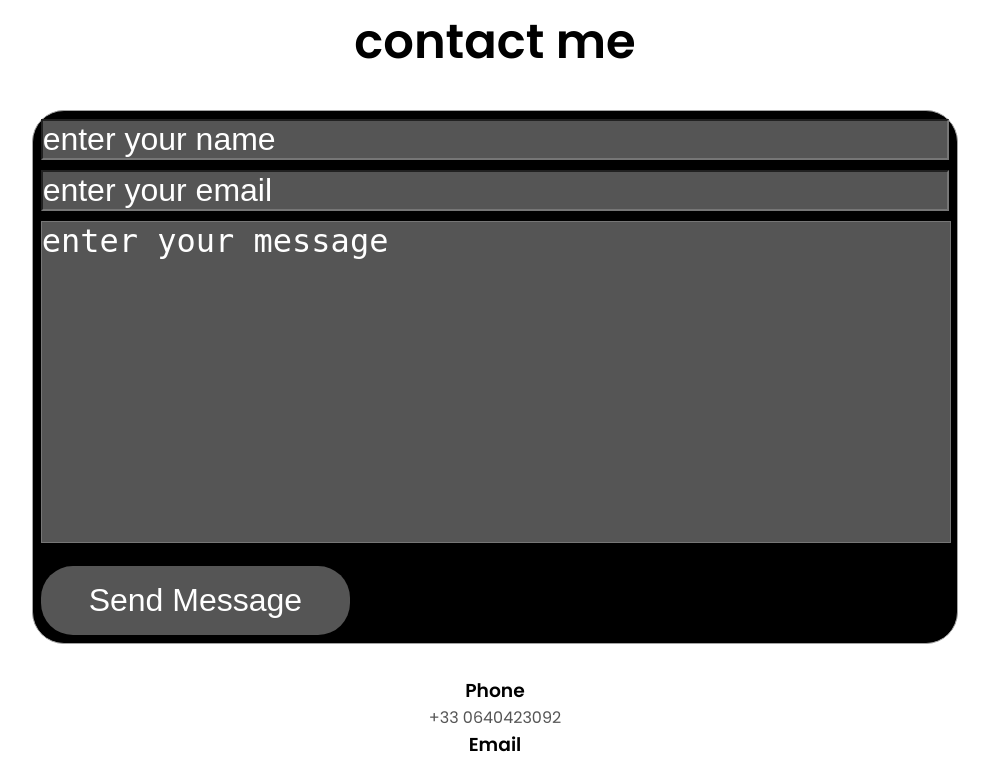
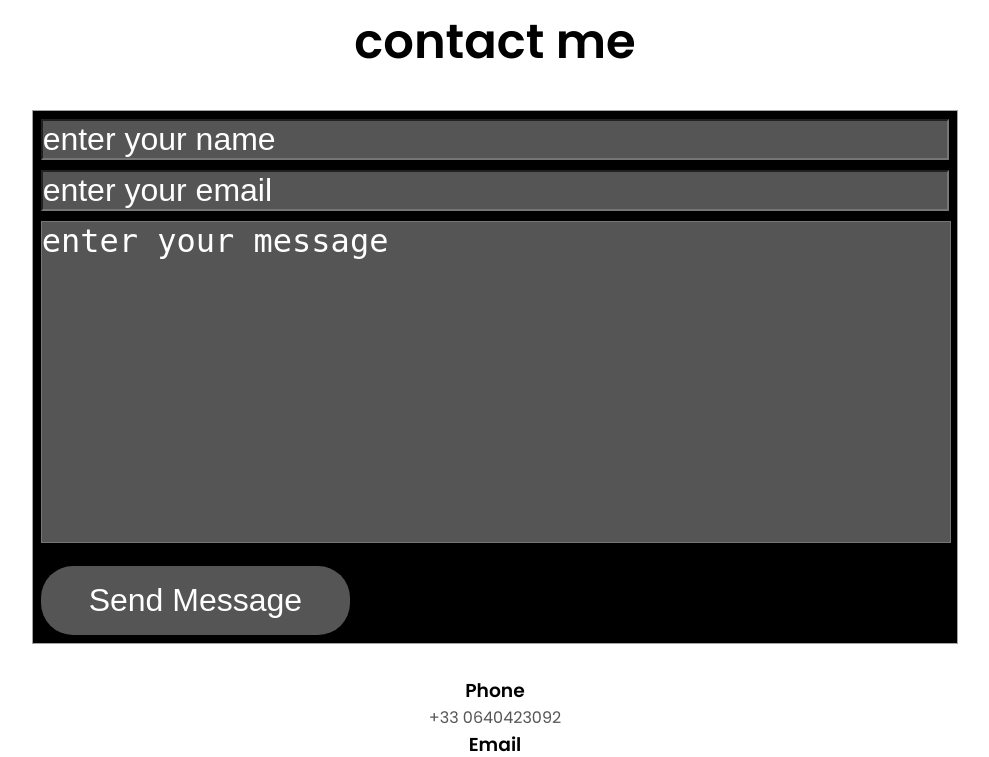
Before and after one commit to RaghidOsseiran/Portfolio-website, a PHP site: page / in a window 1280 px wide. Shown: the part 3406-4163 px from the top of the page, without its empty margins (145-1134 px from the left). Run offline with PHP 8.4, Linux system fonts and the light colour scheme.

Commit message:
removed border radius in contant me form black background

```diff
--- a/style.css
+++ b/style.css
@@ -455,7 +455,7 @@ article .icon {
 .contact-info-upper-container{
     display: flex;
     justify-content: center;
-    border-radius: 2rem;
+    /* border-radius: 2rem; */
     border: rgb(53, 53, 53) 0.1rem solid;
     border-color: rgb(163,163,163);
     background: (250,250,250);
```
